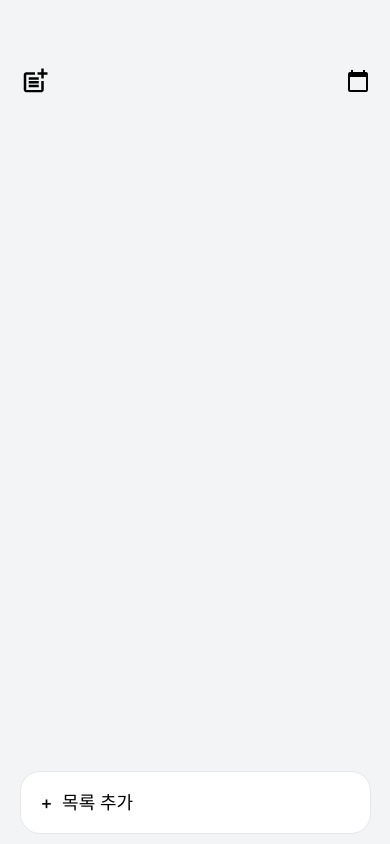
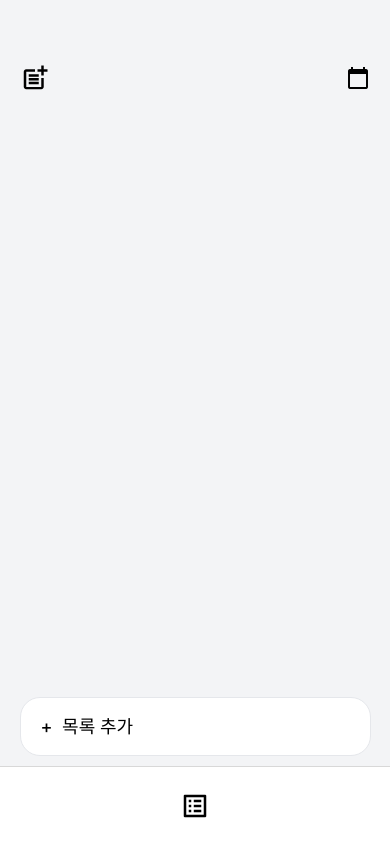
Before and after one commit to ouvir/Shopping-List, a React Native app: screen /Home in a window 390 px wide. Built offline with nearby package versions, Linux system fonts and the light colour scheme.

Commit message:
debugging: error cause other pages

```diff
--- a/App.js
+++ b/App.js
@@ -3,6 +3,7 @@ import { theme } from './colors';
 import ListPage from './ListPage';
 import { MaterialIcons } from '@expo/vector-icons';
 
+import { createNativeStackNavigator } from "@react-navigation/native-stack";
 import { createBottomTabNavigator } from "@react-navigation/bottom-tabs";
 import { NavigationContainer } from "@react-navigation/native";
 import AnalysisPage from './AnalysisPage';
@@ -12,47 +13,52 @@ import AccountPage from './AccountPage';
 const ICON_SIZE = 30;
 const Tab = createBottomTabNavigator();
 
+const Navigation = () => {
+  return (
+    <NavigationContainer>
+      <Tab.Navigator initialRouteName="Home"
+        screenOptions={{ tabBarActiveTintColor: theme.font, tabBarInactiveTintColor: theme.subFont, tabBarStyle: styles.tabBar, tabBarShowLabel: false }} >
+        <Tab.Screen name="Home" component={ListPage}
+          options={{
+            title: '홈', headerShown: false,
+            tabBarIcon: ({ color }) => (
+              <MaterialIcons name="list-alt" size={ICON_SIZE} color={color} />
+            )
+          }} />
+
+        {/* <Tab.Screen name="Search" component={HistoryPage}
+          options={{
+            title: '알림', headerShown: false,
+            tabBarIcon: ({ color }) => (
+              <MaterialIcons name="library-books" size={ICON_SIZE} color={color} />
+            )
+          }} />
+
+        <Tab.Screen name="Notification" component={AnalysisPage}
+          options={{
+            title: '검색', headerShown: false,
+            tabBarIcon: ({ color }) => (
+              <MaterialIcons name="analytics" size={ICON_SIZE} color={color} />
+            )
+          }} />
+
+        <Tab.Screen name="Message" component={AccountPage}
+          options={{
+            title: '메시지', headerShown: false,
+            tabBarIcon: ({ color }) => (
+              <MaterialIcons name="account-circle" size={ICON_SIZE} color={color} />
+            )
+          }} /> */}
+
+      </Tab.Navigator>
+    </NavigationContainer>
+  );
+}
+
 export default function App() {
 
   return (
-    <ListPage></ListPage>
-    // <NavigationContainer>
-    //   <Tab.Navigator initialRouteName="Home"
-    //     screenOptions={{ tabBarActiveTintColor: theme.font, tabBarInactiveTintColor: theme.subFont, tabBarStyle: styles.tabBar, tabBarShowLabel: false }} >
-    //     <Tab.Screen name="Home" component={ListPage}
-    //       options={{
-    //         title: '홈', headerShown: false,
-    //         tabBarIcon: ({ color }) => (
-    //           <MaterialIcons name="list-alt" size={ICON_SIZE} color={color} />
-    //         )
-    //       }} />
-
-    //     <Tab.Screen name="Search" component={HistoryPage}
-    //       options={{
-    //         title: '알림', headerShown: false,
-    //         tabBarIcon: ({ color }) => (
-    //           <MaterialIcons name="library-books" size={ICON_SIZE} color={color} />
-    //         )
-    //       }} />
-
-    //     <Tab.Screen name="Notification" component={AnalysisPage}
-    //       options={{
-    //         title: '검색', headerShown: false,
-    //         tabBarIcon: ({ color }) => (
-    //           <MaterialIcons name="analytics" size={ICON_SIZE} color={color} />
-    //         )
-    //       }} />
-
-    //     <Tab.Screen name="Message" component={AccountPage}
-    //       options={{
-    //         title: '메시지', headerShown: false,
-    //         tabBarIcon: ({ color }) => (
-    //           <MaterialIcons name="account-circle" size={ICON_SIZE} color={color} />
-    //         )
-    //       }} />
-
-    //   </Tab.Navigator>
-    // </NavigationContainer>
+    <Navigation></Navigation>
   );
 }
 
--- a/ListPage.js
+++ b/ListPage.js
@@ -231,7 +231,7 @@ export const ListPage = () => {
                         onScroll={onChangePage} ref={scrollViewRef} >
                         {
                             pages.map((value, index) =>
-                                <Page key={index} items={Object.entries(items).filter(([item]) => item.page === value.pageID).reduce((acc, [key, item]) => ({ ...acc, [key]: item }), {})}
+                                <Page key={index} items={Object.entries(items).filter(([key, item]) => item.page === value.pageID).reduce((acc, [key, item]) => ({ ...acc, [key]: item }), {})}
                                     pageName={value.name} index={index}
                                     doubleCheckDeletePage={() => doubleCheckDeletePage(index)} onCheckItem={onCheckItem}
                                     doubleCheckDeleteItem={doubleCheckDeleteItem} changePageName={changePageName} />
--- a/package.json
+++ b/package.json
@@ -14,12 +14,15 @@
     "@react-navigation/bottom-tabs": "^6.5.11",
     "@react-navigation/native": "^6.1.9",
     "@react-navigation/native-stack": "^6.9.17",
+    "@react-navigation/stack": "^6.3.20",
     "expo": "~49.0.15",
     "expo-status-bar": "~1.6.0",
     "expo-updates": "~0.18.18",
     "react": "18.2.0",
     "react-dom": "18.2.0",
     "react-native": "0.72.6",
+    "react-native-safe-area-context": "^4.8.2",
+    "react-native-screens": "^3.29.0",
     "react-native-web": "~0.19.6"
   },
   "devDependencies": {
```
Also changed, not shown: 1 other file (tests, documents, lock files or other folders).
